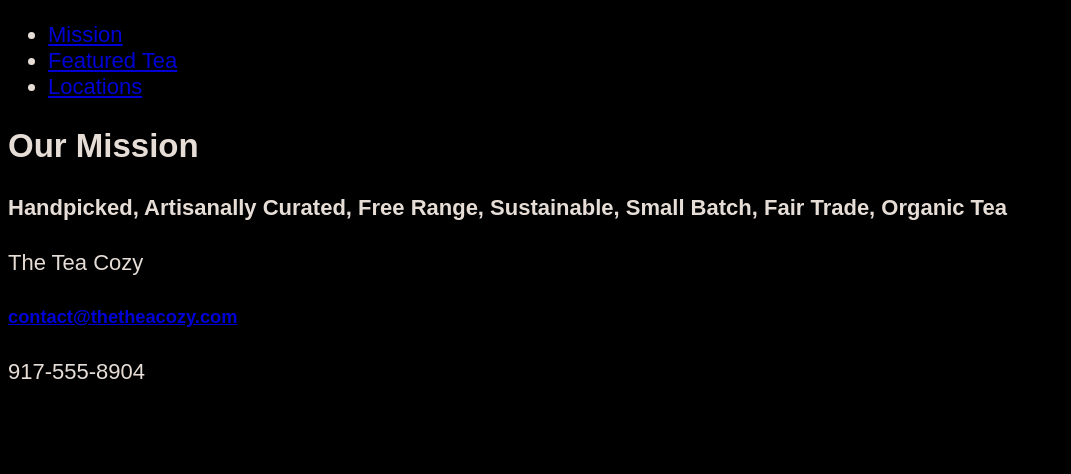
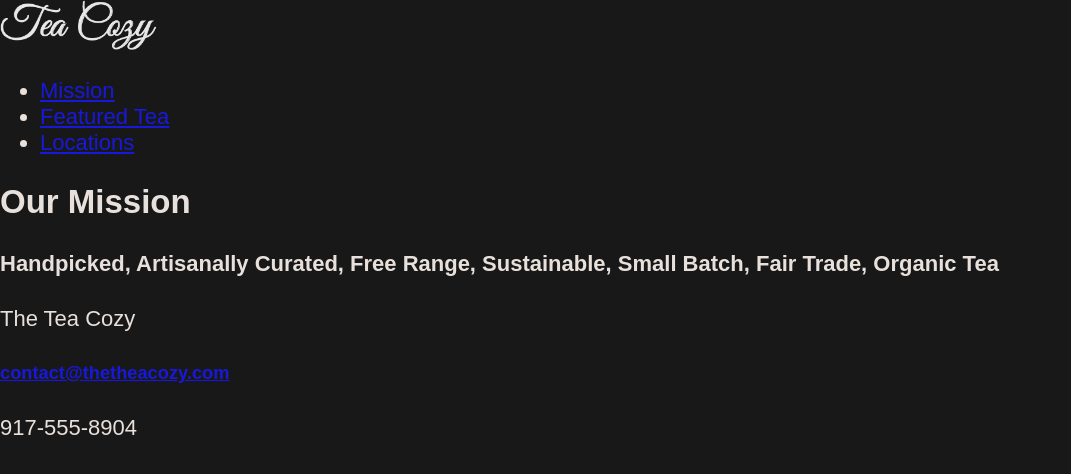
Before and after one commit to cerve86/Codeacademy, a plain HTML site: page Tea_Cozy/index.html in a window 1280 px wide. Shown: the whole page, without its empty margins (0-1071 px from the left). Drawn offline with Linux system fonts and the light colour scheme.

Commit message:
Fixed the navigation CSS

```diff
--- a/Tea_Cozy/index.html
+++ b/Tea_Cozy/index.html
@@ -10,7 +10,7 @@
 <body>
 
     <div class="navigation">
-        <div class="logo"></div>
+        <img src="./resources/img/img-tea-cozy-logo.png" alt="tea Company Logo">
         <div class="navLinks">
             <ul>
                 <li> <a href="#">Mission</a></li>
--- a/Tea_Cozy/resources/css/styles.css
+++ b/Tea_Cozy/resources/css/styles.css
@@ -1,7 +1,17 @@
-body{
+html, body{
+    margin: 0;
+    padding: 0;
     font-family: Arial, Helvetica, sans-serif;
     font-size: 22px;
     color: seashell;
     background-color: black;
     opacity: 0.9;
 }
+
+.navigation{
+    margin: 0 auto;
+}
+
+.navigation img{
+    height: 50px;
+}
```
Also changed, not shown: 1 other file.
